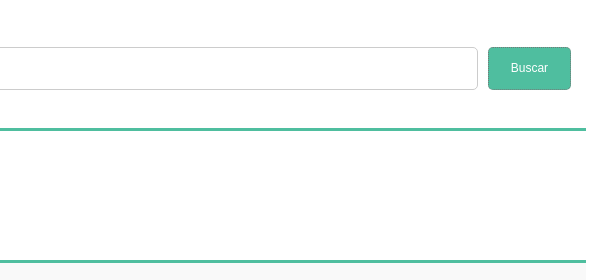
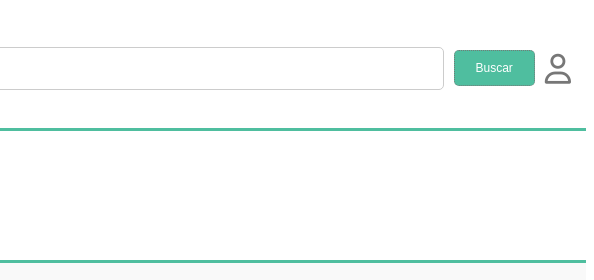
Before and after one commit to Urojqui/async_inspirtest_project, a website built with Vite: page index.html in a window 1280 px wide. Shown: the top 280 px of the page, 686-1280 px from the left. Built offline with nearby package versions, Linux system fonts and the light colour scheme; no server answers.

Commit message:
user icon

```diff
--- a/components/Header/Header.css
+++ b/components/Header/Header.css
@@ -33,6 +33,7 @@ header input {
   gap: 10px;
   width: 90%;
   margin: 20px 0;
+  align-items: center;
 }
 
 #searchBox {
@@ -57,6 +58,12 @@ header input {
   background-color: #109972;
 }
 
+.fa-regular, .far {
+  font-size: 30px;
+  margin-top: 1px;
+  color:#777 ;
+}
+
 @media screen and (width <= 580px) {
   header {
     flex-wrap: wrap;
--- a/components/Header/Header.js
+++ b/components/Header/Header.js
@@ -7,6 +7,9 @@ const renderHeader = () => `
   <div class="searchContainer">
     <input type="text" id="searchBox" placeholder="Encuentra ideas sobre moda, cenas, fotografía,etc." />
     <button id="searchButton">Buscar</button>
+    <a href="/perfil" class="user-icon" title="Perfil de usuario">
+        <i class="fa-regular fa-user"></i>
+    </a>
   </div>
 `;
 
--- a/index.html
+++ b/index.html
@@ -5,6 +5,7 @@
     <meta name="viewport" content="width=device-width, initial-scale=1.0" />
     <title>Inspirest</title>
     <link rel="shortcut icon" href="https://cdn.icon-icons.com/icons2/2044/PNG/512/pinterest_logo_icon_124347.png" type="image/x-icon">
+    <link href="https://cdnjs.cloudflare.com/ajax/libs/font-awesome/6.0.0/css/all.min.css" rel="stylesheet">
   </head>
   <body>
     <header>
```
